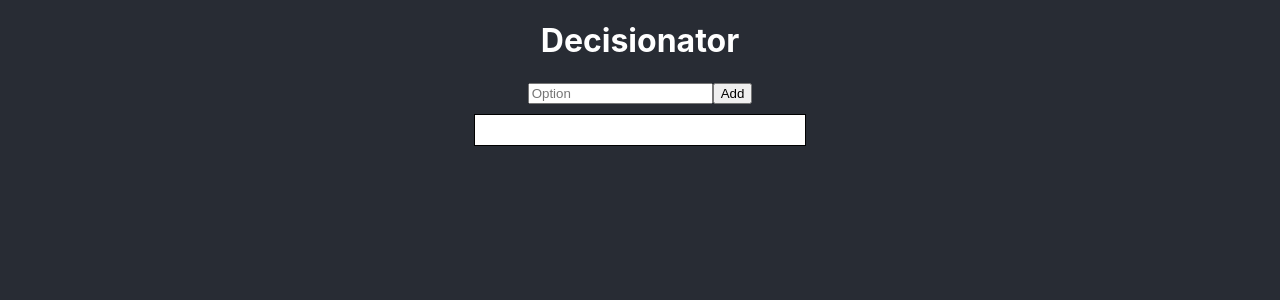
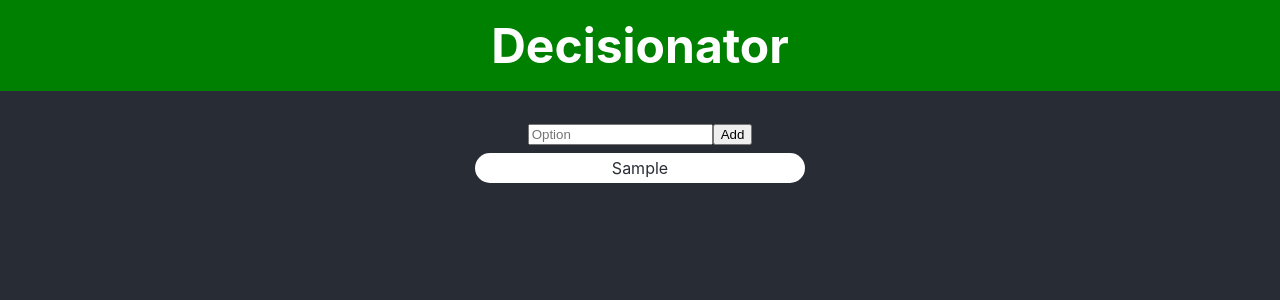
Before and after one commit to hayleyw7/decisionator, a React (Create React App) app: page / in a window 1280 px wide. Both pictures are taken after typing "Sample" into the empty fields and a click on the button "Add". Shown: the top 300 px of the page. Built offline with nearby package versions, Linux system fonts and the light colour scheme.

Commit message:
Style cards

```diff
--- a/src/components/App/App.css
+++ b/src/components/App/App.css
@@ -1,8 +1,14 @@
 body {
-  margin: 1rem;
   text-align: center;
   background-color: #282c34;
   color: white;
+}
+
+h1 {
+  background: green;
+  margin: 0 0 2rem 0;
+  padding: 1rem;
+  font-size: 3rem;
 }
 
 .App-header {
--- a/src/components/Card/Card.css
+++ b/src/components/Card/Card.css
@@ -1,8 +1,9 @@
 .idea {
-  border: 1px solid black;
   display: inline-block;
-  margin: 10px;
+  margin: .5rem;
   padding: 5px;
   background-color: #FFF;
   width: 20rem;
+  color: #282c34;
+  border-radius: 1rem;
 }
--- a/src/components/Ideas/Ideas.css
+++ b/src/components/Ideas/Ideas.css
@@ -0,0 +1,3 @@
+.addOptions {
+  font-weight: bold;
+}
--- a/src/components/Ideas/Ideas.js
+++ b/src/components/Ideas/Ideas.js
@@ -1,5 +1,6 @@
 import React from 'react';
 import Card from '../Card/Card';
+import './Ideas.css';
 
 const Ideas = ({ ideas }) => {
   const ideaCards = ideas.map(idea => {
@@ -16,7 +17,7 @@ const Ideas = ({ ideas }) => {
     <section>
       {
         ideaCards.length ? ideaCards :
-        <p>You must add at least 2 options.</p>
+        <p className='addOptions'>You must add at least 2 options.</p>
       }
     </section>
   )
```
